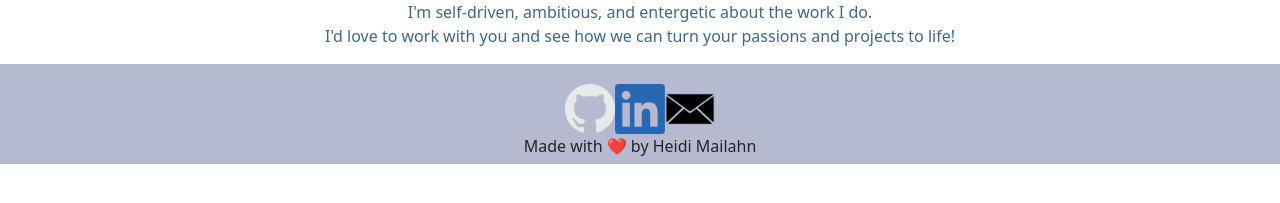
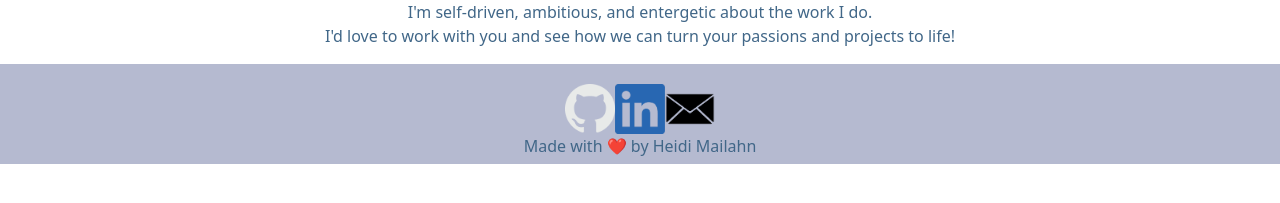
Before and after one commit to hmailahn/react-portfolio, a React (Create React App) app: page / in a window 1280 px wide. Shown: the part 569-772 px from the top of the page. Built offline with nearby package versions, Linux system fonts and the light colour scheme.

Commit message:
playing aroyund with nav styling"

```diff
--- a/src/components/Nav/index.js
+++ b/src/components/Nav/index.js
@@ -1,40 +1,13 @@
 import React from 'react'
 
-// const Nav = (props) => {
-//     const { pages, setCurrentPage, currentPage } = props;
-
-//     // useEffect(() => {
-//     //   document.title = upperCase(currentPanel);
-//     // }, [currentPanel]);
-
-//     return (
-//       <nav>
-//         <ul>
-//           {pages.map((pages) => (
-//             <li key={pages}>
-//               <span
-//                 className={pages === currentPage ? 'navActive' : undefined}
-//                 onClick={() => {
-//                   setCurrentPage(pages);
-//                 }}
-//               >
-//                 {/* {upperCase(panel)} */}
-//               </span>
-//             </li>
-//           ))}
-//         </ul>
-//       </nav>
-//     );
-//   };
 
 
 // Here we are using object destructuring assignment to pluck off our variables from the props object
 // We assign them to their own variable names
 function Nav({ currentPage, handlePageChange }) {
   return (
-    // <nav className="nav">
     <ul className="nav justify-content-center nav-tabs">
-      <li className="nav-item">
+      <li className="nav-item nav-text">
         <a
           href="#about"
           onClick={() => handlePageChange('About')}
@@ -76,7 +49,6 @@ function Nav({ currentPage, handlePageChange }) {
         </a>
       </li>
     </ul>
-    // </nav>
   );
 }
 
--- a/src/components/Project/index.js
+++ b/src/components/Project/index.js
@@ -104,3 +104,5 @@ const [projects] = useState([
 );
 
     };
+
+    // style={{textDecoration: 'none'}}
--- a/src/index.css
+++ b/src/index.css
@@ -22,6 +22,7 @@ header {
 }
 
 
+
 header h1 a {
   font-weight: bold;
   margin: 0;
@@ -30,9 +31,15 @@ header h1 a {
   text-decoration: none;
 }
 
+header h1 a:hover {
+  color: var(--dark);
+}
+
 nav {
   margin: 10px 0 7px 0;
+
 }
+
 
 .aboutme h1 {
   width: 100%;
@@ -142,6 +149,8 @@ footer {
   width: 400px;
   padding: 0;
   justify-content: center;
+
+  color: var(--dark);
 }
 
 .port-img {
@@ -172,6 +181,9 @@ footer {
   list-style-type: none;
 }
 
+footer {
+  color: var(--dark);
+}
 
 footer img {
   width: 50px;
```
